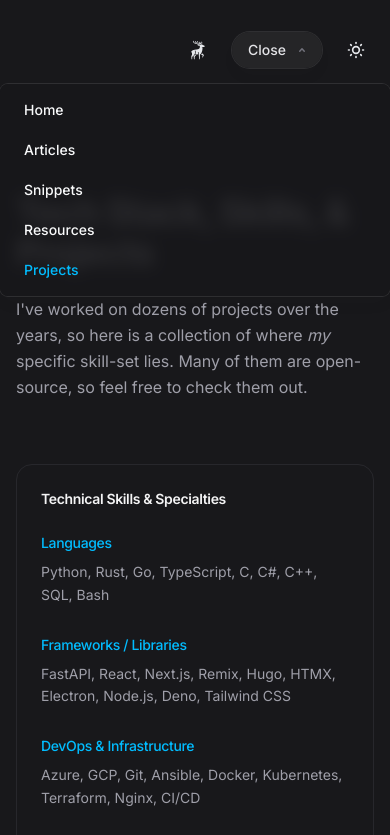
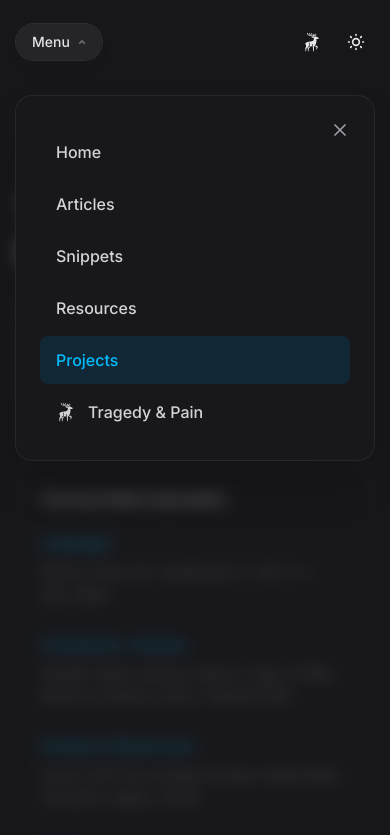
Before and after one commit to murphlmao/murphlmao.github.io, an Astro site: page /projects in a window 390 px wide. Both pictures are taken after a click on the button "Menu". Shown: the top 835 px of the page. Built offline with nearby package versions, Linux system fonts and the light colour scheme; Astro itself is replaced by a stand-in of ours.

Commit message:
fix: better navigation bar for mobile

```diff
--- a/src/components/Navbar.tsx
+++ b/src/components/Navbar.tsx
@@ -11,6 +11,9 @@ export default function Navbar({ pathname }: NavbarProps) {
   const [isVisible, setIsVisible] = useState(true);
   const [lastScrollY, setLastScrollY] = useState(0);
 
+  // Check if deer page is active
+  const isDeerActive = pathname.startsWith('/deer');
+
   useEffect(() => {
     const handleScroll = () => {
       const currentScrollY = window.scrollY;
@@ -19,6 +22,7 @@ export default function Navbar({ pathname }: NavbarProps) {
         setIsVisible(true);
       } else if (currentScrollY > lastScrollY && currentScrollY > 50) {
         setIsVisible(false);
+        setIsMenuOpen(false); // Close menu when scrolling down
       }
 
       setLastScrollY(currentScrollY);
@@ -30,6 +34,33 @@ export default function Navbar({ pathname }: NavbarProps) {
       window.removeEventListener('scroll', handleScroll);
     };
   }, [lastScrollY]);
+
+  // Close menu when clicking outside
+  useEffect(() => {
+    if (!isMenuOpen) return;
+
+    const handleClickOutside = (e: MouseEvent) => {
+      const target = e.target as HTMLElement;
+      if (!target.closest('nav')) {
+        setIsMenuOpen(false);
+      }
+    };
+
+    document.addEventListener('click', handleClickOutside);
+    return () => document.removeEventListener('click', handleClickOutside);
+  }, [isMenuOpen]);
+
+  // Prevent body scroll when menu is open
+  useEffect(() => {
+    if (isMenuOpen) {
+      document.body.style.overflow = 'hidden';
+    } else {
+      document.body.style.overflow = '';
+    }
+    return () => {
+      document.body.style.overflow = '';
+    };
+  }, [isMenuOpen]);
 
   useEffect(() => {
     const isLight = document.documentElement.classList.contains('dark') === false;
@@ -62,16 +93,44 @@ export default function Navbar({ pathname }: NavbarProps) {
   ];
 
   return (
+    <>
       <div
         className={`fixed inset-x-0 top-0 z-50 transform transition-transform duration-300 ${
           isVisible ? 'translate-y-0' : '-translate-y-full'
         }`}
       >
-      <nav className="pb-4 pt-8">
+        <nav className="pb-4 pt-6 sm:pt-8">
           <div className="max-w-7xl mx-auto px-4">
             <div className="flex justify-between items-center mx-auto lg:max-w-5xl">
-            {/* Profile Photo placeholder */}
-            <div className="flex items-center"></div>
+              {/* Mobile Menu Button - Left side on mobile */}
+              <div className="sm:hidden">
+                <button
+                  onClick={toggleMenu}
+                  className="group flex items-center rounded-full bg-white/90 px-4 py-2 text-sm font-medium text-zinc-800 shadow-lg shadow-zinc-800/5 ring-1 ring-zinc-900/5 backdrop-blur dark:bg-zinc-800/90 dark:text-zinc-200 dark:ring-white/10 dark:hover:ring-white/20 cursor-pointer"
+                  type="button"
+                  aria-expanded={isMenuOpen}
+                >
+                  Menu
+                  <svg
+                    viewBox="0 0 8 6"
+                    aria-hidden="true"
+                    className={`ml-2 h-auto w-2 stroke-zinc-500 group-hover:stroke-zinc-700 dark:group-hover:stroke-zinc-400 transition-transform duration-200 ${
+                      isMenuOpen ? 'rotate-180' : ''
+                    }`}
+                  >
+                    <path
+                      d="M1.75 1.75 4 4.25l2.25-2.5"
+                      fill="none"
+                      strokeWidth="1.5"
+                      strokeLinecap="round"
+                      strokeLinejoin="round"
+                    />
+                  </svg>
+                </button>
+              </div>
+
+              {/* Desktop placeholder for layout balance */}
+              <div className="hidden sm:flex items-center"></div>
 
               {/* Centered Desktop Menu */}
               <div className="hidden sm:block rounded-full bg-white/90 px-3 text-sm font-medium text-zinc-800 shadow-lg shadow-zinc-800/5 ring-1 ring-zinc-900/5 backdrop-blur dark:bg-zinc-900/90 dark:text-zinc-200 dark:ring-white/10">
@@ -97,44 +156,26 @@ export default function Navbar({ pathname }: NavbarProps) {
                 ))}
               </div>
 
-            {/* Deer Icon, Dark Mode Toggle, and Menu Button */}
-            <div className="flex items-center gap-4">
+              {/* Deer Icon and Dark Mode Toggle - Right side */}
+              <div className="flex items-center gap-2 sm:gap-4">
                 <a
                   href="/deer"
-                className="cursor-pointer rounded-full p-2 text-gray-700 dark:text-gray-200 hover:bg-gray-100 dark:hover:bg-zinc-800 focus:outline-none"
+                  className={`relative cursor-pointer rounded-full p-2 transition-colors focus:outline-none ${
+                    isDeerActive
+                      ? 'text-sky-500 dark:text-sky-400'
+                      : 'text-gray-700 dark:text-gray-200 hover:bg-gray-100 dark:hover:bg-zinc-800'
+                  }`}
                   aria-label="murphy's pain"
                   title="Tragedy & Pain."
                 >
                   <GiDeer className="w-5 h-5" />
+                  {isDeerActive && (
+                    <span className="absolute inset-x-1 -bottom-1 h-px bg-gradient-to-r from-sky-500/0 via-sky-500/70 to-sky-500/0 dark:from-sky-400/0 dark:via-sky-400/70 dark:to-sky-400/0" />
+                  )}
                 </a>
-              <div className="pointer-events-auto md:hidden">
-                <button
-                  onClick={toggleMenu}
-                  className="group flex items-center rounded-full bg-white/90 px-4 py-2 text-sm font-medium text-zinc-800 shadow-lg shadow-zinc-800/5 ring-1 ring-zinc-900/5 backdrop-blur dark:bg-zinc-800/90 dark:text-zinc-200 dark:ring-white/10 dark:hover:ring-white/20 cursor-pointer"
-                  type="button"
-                  aria-expanded={isMenuOpen}
-                >
-                  {isMenuOpen ? 'Close' : 'Menu'}
-                  <svg
-                    viewBox="0 0 8 6"
-                    aria-hidden="true"
-                    className={`ml-3 h-auto w-2 stroke-zinc-500 group-hover:stroke-zinc-700 dark:group-hover:stroke-zinc-400 transition-transform duration-200 ${
-                      isMenuOpen ? 'rotate-180' : ''
-                    }`}
-                  >
-                    <path
-                      d="M1.75 1.75 4 4.25l2.25-2.5"
-                      fill="none"
-                      strokeWidth="1.5"
-                      strokeLinecap="round"
-                      strokeLinejoin="round"
-                    />
-                  </svg>
-                </button>
-              </div>
                 <button
                   onClick={toggleDarkMode}
-                className="cursor-pointer rounded-full p-2 text-gray-700 dark:text-gray-200 hover:bg-gray-100 dark:hover:bg-zinc-800 focus:outline-none"
+                  className="cursor-pointer rounded-full p-2 text-gray-700 dark:text-gray-200 hover:bg-gray-100 dark:hover:bg-zinc-800 focus:outline-none transition-colors"
                   aria-label="Toggle Dark Mode"
                 >
                   {isDark ? (
@@ -160,33 +201,74 @@ export default function Navbar({ pathname }: NavbarProps) {
               </div>
             </div>
           </div>
+        </nav>
+      </div>
 
-        {/* Mobile Menu */}
-        {isMenuOpen && (
-          <div className="sm:hidden mt-4">
-            <div className="rounded-lg bg-white/90 px-3 py-2 text-sm font-medium text-zinc-800 shadow-lg shadow-zinc-800/5 ring-1 ring-zinc-900/5 backdrop-blur dark:bg-zinc-900/90 dark:text-zinc-200 dark:ring-white/10 space-y-1">
+      {/* Mobile Menu Overlay */}
+      <div
+        className={`fixed inset-0 z-40 sm:hidden transition-opacity duration-300 ${
+          isMenuOpen ? 'opacity-100' : 'opacity-0 pointer-events-none'
+        }`}
+      >
+        {/* Backdrop */}
+        <div
+          className="absolute inset-0 bg-zinc-900/60 backdrop-blur-sm"
+          onClick={() => setIsMenuOpen(false)}
+        />
+
+        {/* Menu Panel */}
+        <div
+          className={`absolute inset-x-4 top-24 rounded-2xl bg-white p-6 shadow-2xl ring-1 ring-zinc-900/10 dark:bg-zinc-900 dark:ring-zinc-800 transform transition-all duration-300 ${
+            isMenuOpen ? 'translate-y-0 opacity-100' : '-translate-y-4 opacity-0'
+          }`}
+        >
+          {/* Close button */}
+          <button
+            onClick={() => setIsMenuOpen(false)}
+            className="absolute top-4 right-4 p-2 text-zinc-500 hover:text-zinc-700 dark:text-zinc-400 dark:hover:text-zinc-200"
+            aria-label="Close menu"
+          >
+            <svg className="w-5 h-5" fill="none" viewBox="0 0 24 24" stroke="currentColor">
+              <path strokeLinecap="round" strokeLinejoin="round" strokeWidth={2} d="M6 18L18 6M6 6l12 12" />
+            </svg>
+          </button>
+
+          <nav className="mt-2">
+            <ul className="space-y-1">
               {navLinks.map((link) => (
+                <li key={link.href}>
                   <a
-                  key={link.href}
                     href={link.href}
-                  onClick={toggleMenu}
-                  className="relative block px-3 py-2 text-sm transition-all delay-150 cursor-pointer"
-                >
-                  <span
-                    className={`relative z-10 ${
+                    onClick={() => setIsMenuOpen(false)}
+                    className={`block rounded-lg px-4 py-3 text-base font-medium transition-colors ${
                       link.isActive
-                        ? 'text-sky-500 dark:text-sky-400'
-                        : 'text-gray-600 dark:text-gray-50'
+                        ? 'bg-sky-50 text-sky-600 dark:bg-sky-900/30 dark:text-sky-400'
+                        : 'text-zinc-700 hover:bg-zinc-50 dark:text-zinc-300 dark:hover:bg-zinc-800/50'
                     }`}
                   >
                     {link.name}
-                  </span>
                   </a>
+                </li>
               ))}
+              {/* Deer link in mobile menu */}
+              <li>
+                <a
+                  href="/deer"
+                  onClick={() => setIsMenuOpen(false)}
+                  className={`flex items-center gap-3 rounded-lg px-4 py-3 text-base font-medium transition-colors ${
+                    isDeerActive
+                      ? 'bg-sky-50 text-sky-600 dark:bg-sky-900/30 dark:text-sky-400'
+                      : 'text-zinc-700 hover:bg-zinc-50 dark:text-zinc-300 dark:hover:bg-zinc-800/50'
+                  }`}
+                >
+                  <GiDeer className="w-5 h-5" />
+                  Tragedy & Pain
+                </a>
+              </li>
+            </ul>
+          </nav>
         </div>
       </div>
-        )}
-      </nav>
-    </div>
+    </>
   );
 }
```
Lines whose indentation alone changed are shown as unchanged.
